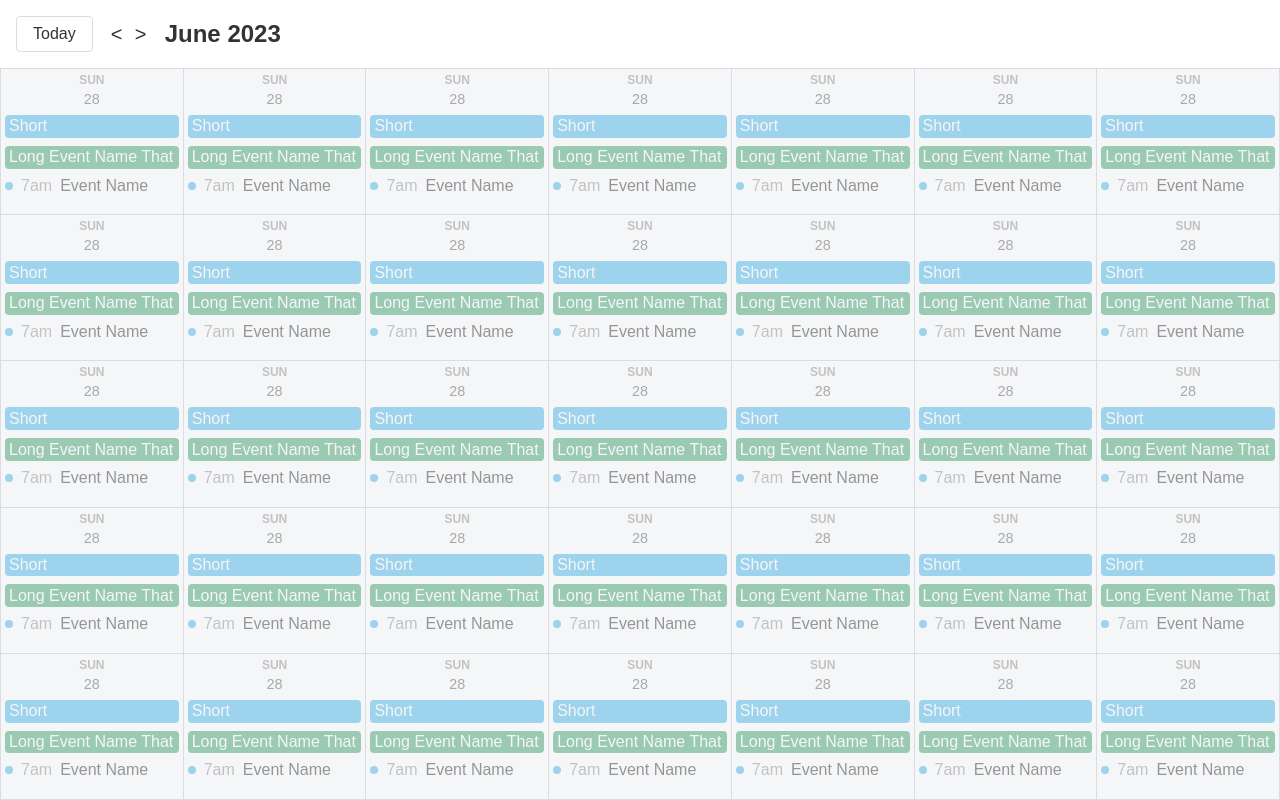
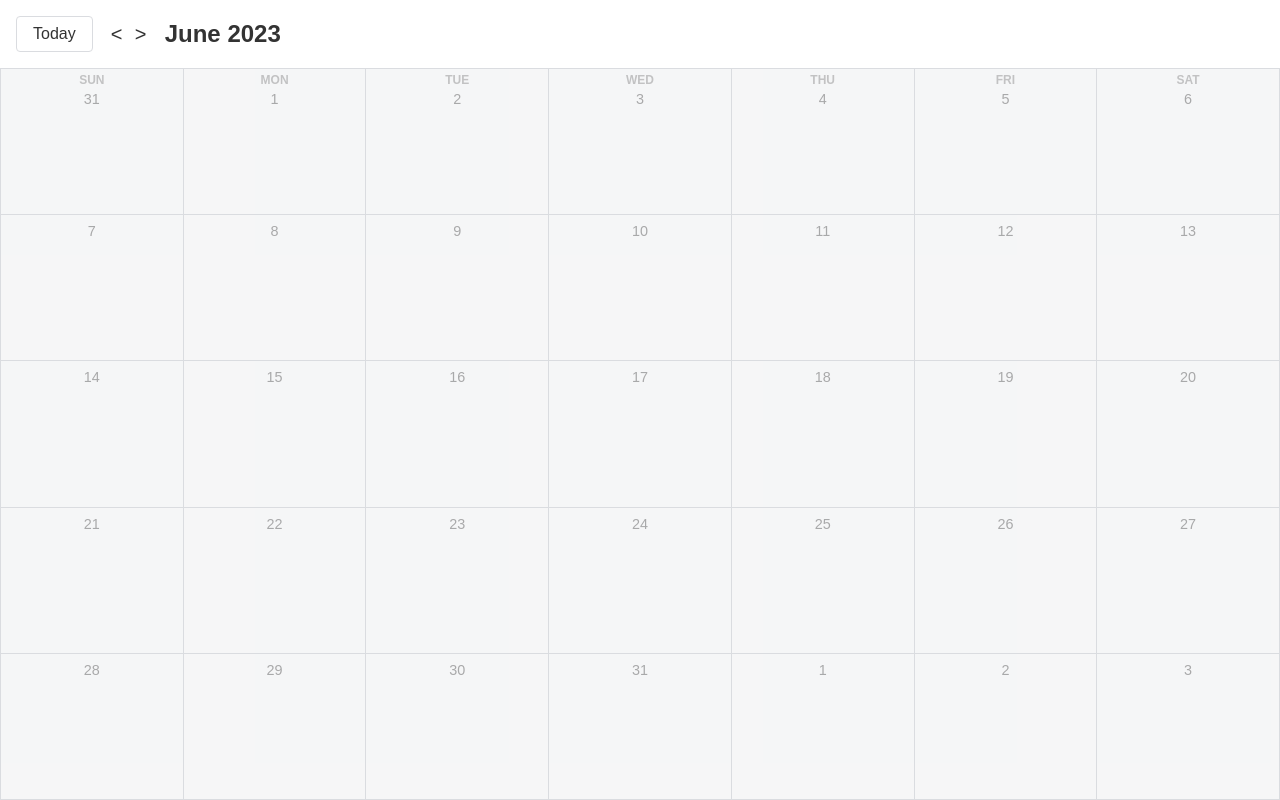
Before and after one commit to Cesar90/google-calendar-clone, a React (Vite) app: page / in a window 1280 px wide. Built offline with nearby package versions, Linux system fonts and the light colour scheme.

Commit message:
Show top tittle of day and format day with Intl.DateTimeFormat

```diff
--- a/src/components/Calendar.tsx
+++ b/src/components/Calendar.tsx
@@ -1,5 +1,6 @@
 import { useState, useMemo } from "react"
 import { startOfWeek, startOfMonth, endOfWeek, endOfMonth, eachDayOfInterval } from "date-fns"
+import { formatDate } from "../utils/formatDate"
 
 export function Calendar() {
     const [selectedMonth, setSelectedMonth] = useState(new Date())
@@ -22,14 +23,36 @@ export function Calendar() {
             <span className="month-title">June 2023</span>
         </div>
         <div className="days">
-            {calendarDays.map(day => (
-                <div key={day.getTime()} className="day non-month-day old-month-day">
+            {calendarDays.map((day, index) => (
+                <CalendarDay
+                    key={day.getTime()}
+                    day={day}
+                    showWeekName={index < 7}
+                    selectedMonth={selectedMonth} />
+            ))}
+        </div>
+    </div>
+}
+
+type CalendarDayProps = {
+    day: Date
+    showWeekName: boolean
+    selectedMonth: Date
+}
+
+function CalendarDay({ day, showWeekName, selectedMonth }: CalendarDayProps) {
+    return (
+        <div className="day non-month-day old-month-day">
             <div className="day-header">
-                        <div className="week-name">Sun</div>
-                        <div className="day-number">28</div>
+                {showWeekName && <div className="week-name">{formatDate(day, {
+                    weekday: "short"
+                })}</div>}
+                <div className="day-number">
+                    {formatDate(day, { day: "numeric" })}
+                </div>
                 <button className="add-event-btn">+</button>
             </div>
-                    <div className="events">
+            {/* <div className="events">
                 <button className="all-day-event blue event">
                     <div className="event-name">Short</div>
                 </button>
@@ -43,13 +66,7 @@ export function Calendar() {
                     <div className="event-time">7am</div>
                     <div className="event-name">Event Name</div>
                 </button>
+            </div> */}
         </div>
-                </div>
-            ))}
-        </div>
-    </div>
+    )
 }
-
-function CalendarDay() {
-
-}
--- /dev/null
+++ b/src/utils/formatDate.ts
@@ -0,0 +1,3 @@
+export function formatDate(date: Date, options?: Intl.DateTimeFormatOptions) {
+    return new Intl.DateTimeFormat(undefined, options).format(date)
+}
```
Lines whose indentation alone changed are shown as unchanged.
